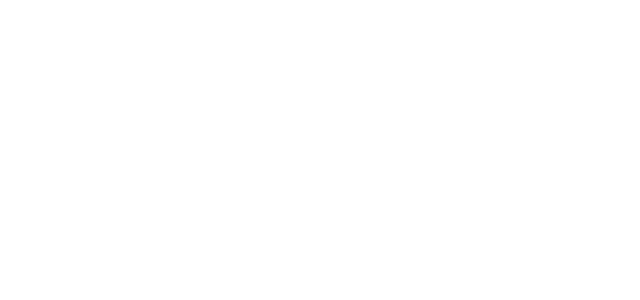
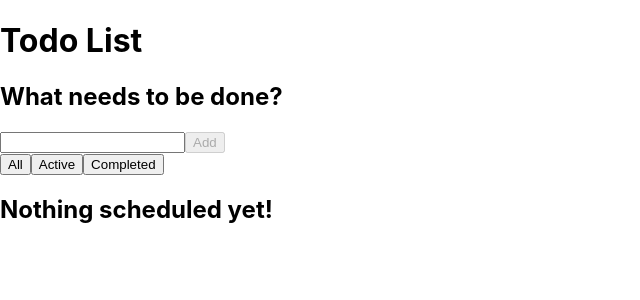
Before and after one commit to iam-saeed/todo-app, a React (Create React App) app: page / in a window 1280 px wide. Shown: the top 300 px of the page, without its empty margins (0-640 px from the left). Built offline with nearby package versions, Linux system fonts and the light colour scheme.

Commit message:
functionality complete

```diff
--- a/package.json
+++ b/package.json
@@ -6,6 +6,7 @@
     "@testing-library/jest-dom": "^5.16.2",
     "@testing-library/react": "^12.1.3",
     "@testing-library/user-event": "^13.5.0",
+    "nanoid": "^3.3.1",
     "react": "^17.0.2",
     "react-dom": "^17.0.2",
     "react-scripts": "5.0.0",
--- a/src/App.js
+++ b/src/App.js
@@ -1,7 +1,80 @@
 
-function App() {
+import React, { useState } from 'react';
+
+import Todo from './components/Todo.jsx';
+import Form from './components/Form.jsx';
+import FilterButton from './components/FilterButton.jsx';
+import { nanoid } from "nanoid";
+
+
+function App(props) {
+  const [tasks, setTasks] = useState(props.tasks)
+  const [filter, setFilter] = useState("All")
+
+  const FILTER_MAP = {
+    All: () => true,
+    Active: task => !task.completed,
+    Completed: task => task.completed
+  }
+
+  const FILTER_NAMES = Object.keys(FILTER_MAP)
+
+  const toggleTaskCompleted = (id) => {
+    const updatedTask = tasks.map(task => {
+      if (id === task.id){
+        return {...task, completed: !task.completed}
+      }
+      return task
+    })
+    setTasks(updatedTask)
+  }
+
+  const editTask = (id, newName) => {
+    const editedTask = tasks.map(task => {
+      if (id === task.id){
+        return {...task, name: newName}
+      }
+      return task
+    })
+    setTasks(editedTask)
+  }
+
+  const deleteTask = (id) => {
+    const remainingTasks = tasks.filter(task => id !== task.id)
+    setTasks(remainingTasks)
+  }
+
+  const taskList = tasks
+    .filter(FILTER_MAP[filter])
+    .map(task => (
+    <Todo id={task.id} name={task.name} completed={task.completed} key={task.id} toggleTaskCompleted={toggleTaskCompleted} deleteTask={deleteTask} editTask={editTask} />
+    ))
+    const addTask = (name) => {
+      const newTask = { id: "todo-" + nanoid(), name: name, completed: false }
+      setTasks([...tasks, newTask])
+    }
+
+  const feature_list = FILTER_NAMES.map(name => (
+    <FilterButton key={name} name={name} isPressed={name === filter} setFilter={setFilter} />
+  ))
+
+    const taskNoun = taskList.length !== 1 ? "tasks" : "task";
+    const alternateHeading = `${taskList.length} ${taskNoun} remaining`;
+    const heading = taskList.length === 0 ? 'Nothing scheduled yet!' : alternateHeading;
+
   return (
     <div className="App">
+        <h1>Todo List</h1>
+        <Form addTask={addTask} />
+
+        <div className="filters btn-group stack-exception">
+          {feature_list}
+        </div>
+
+        <h2 id="list-heading">{heading}</h2>
+        <ul className="todo-list stack-large stack-exception">
+          {taskList}
+        </ul>
     </div>
   );
 }
--- a/src/components/FilterButton.jsx
+++ b/src/components/FilterButton.jsx
@@ -2,8 +2,8 @@ import React from 'react'
 
 const FilterButton = (props) => {
   return (
-    <button type="button" className="btn toggle-btn" aria-pressed={props.isPressed}>
-        <span>{props.name}</span>
+    <button type="button" className="btn toggle-btn" aria-pressed={props.isPressed} onClick={() => props.setFilter(props.name)}>
+      <span> {props.name}</span>
     </button>
   )
 }
--- a/src/components/Form.jsx
+++ b/src/components/Form.jsx
@@ -1,17 +1,21 @@
 import React, { useState } from 'react'
 
 const Form = (props) => {
-    const [name, setName] = useState("");
+  const [name, setName] = useState('')
 
   const handleChange = (e) => {
     setName(e.target.value)
+    console.log(name)
   }
+
   const handleSubmit = (e) => {
-        e.preventDefault()
+    e.preventDefault();
     props.addTask(name)
-        setName("")
+    setName('')
   }
-    const disabled = name.length === 0 ? true : false;
+
+  const disabled  = name.length === 0 ? true : false;
+
   return (
     <form onSubmit={handleSubmit}>
     <h2 className="label-wrapper">
@@ -21,7 +25,7 @@ const Form = (props) => {
     type="text"
     id="new-todo-input"
     value={name}
-        autocomplete="off"
+    autoComplete="off"
     onChange={handleChange}
     />
     <button disabled={disabled}>Add</button>
--- a/src/components/Todo.jsx
+++ b/src/components/Todo.jsx
@@ -1,8 +1,8 @@
 import React, { useState } from 'react'
 
 const Todo = (props) => {
-    const [isEditing, setEditing] = useState(false)
-    const [newName, setNewName] = useState("")
+  const [isEditing, setEditing] = useState(false);
+  const [newName, setNewName] = useState("");
 
   const handleChange = (e) => {
     setNewName(e.target.value)
@@ -17,8 +17,8 @@ const Todo = (props) => {
   const editingTemplate = (
     <form onSubmit={handleSubmit}>
       <div className="form-group">
-                <label className="todo-label" htmlFor={props.id}>New name for {props.name}</label>
-                <input id={props.id} type="text" className="todo-text" onChange={handleChange} />
+        <label className="todo-label" htmlFor={props.id}>New name for {props.name} </label>
+        <input id={props.id} className="todo-text" type="text" onChange={handleChange} />
       </div>
       <div className="btn-group">
         <button type="button" className="btn todo-cancel" onClick={() => setEditing(false)}>
@@ -35,7 +35,7 @@ const Todo = (props) => {
     <div className="small-stack">
       <div className="c-cb">
       <input id={props.id} type="checkbox" defaultChecked={props.completed} onChange={() => props.toggleTaskCompleted(props.id)} />
-                <label htmlFor={props.id}>
+      <label className="todo-label" htmlFor={props.id}>
         {props.name}
       </label>
     </div>
--- a/src/index.js
+++ b/src/index.js
@@ -3,10 +3,11 @@ import ReactDOM from 'react-dom';
 import './index.css';
 import App from './App';
 
+const DATA = []
 
 ReactDOM.render(
   <React.StrictMode>
-    <App />
+    <App tasks={DATA}/>
   </React.StrictMode>,
   document.getElementById('root')
 );
```
Also changed, not shown: 1 other file (tests, documents, lock files or other folders). Lines whose indentation alone changed are shown as unchanged.
